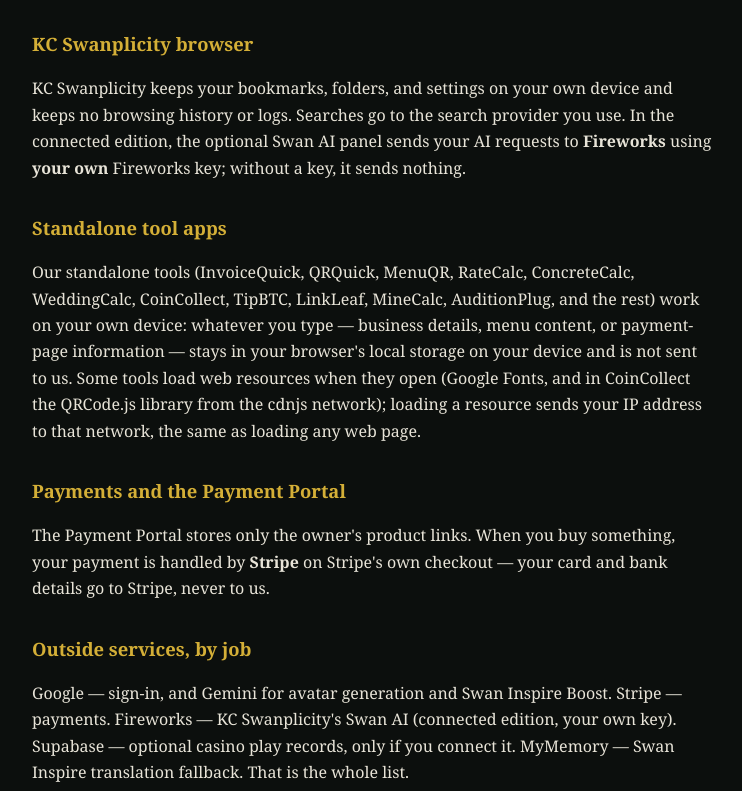
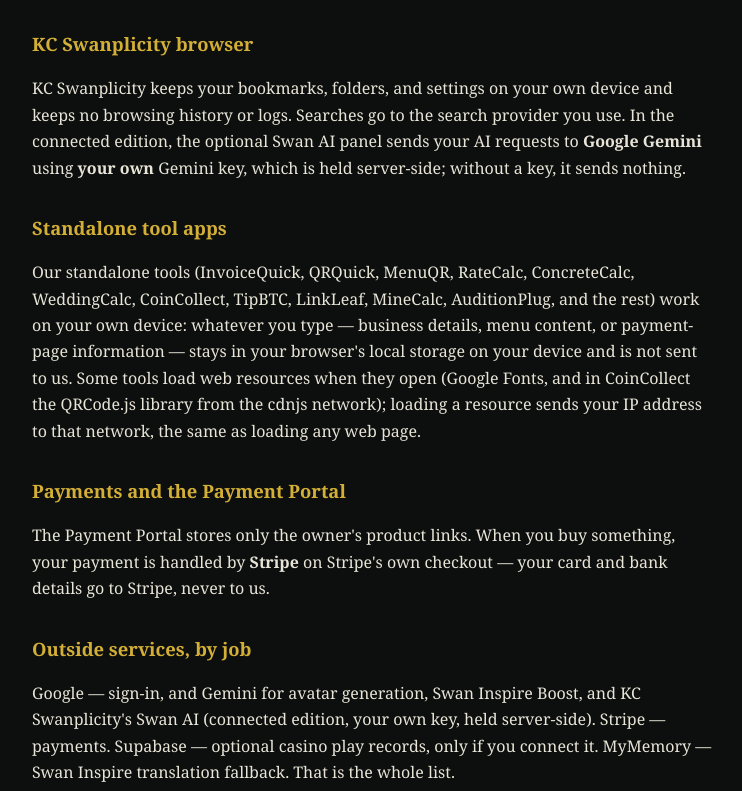
Before and after one commit to Swanplicity/Swanplicity.github.io, a plain HTML site: page privacy.html in a window 1280 px wide. Shown: the part 1489-2280 px from the top of the page, without its empty margins (268-1010 px from the left). Drawn offline with Linux system fonts and the light colour scheme.

Commit message:
Privacy policy: KC Swanplicity Swan AI provider is Google Gemini (own key, server-side), not Fireworks

```diff
--- a/privacy.html
+++ b/privacy.html
@@ -39,7 +39,7 @@
 <p>When you send a licensing inquiry from the catalog, you send us your name, company, business email, market, platform, and the order details you write. That inquiry arrives by email and is used only to answer you about licensing the games.</p>
 
 <h2>KC Swanplicity browser</h2>
-<p>KC Swanplicity keeps your bookmarks, folders, and settings on your own device and keeps no browsing history or logs. Searches go to the search provider you use. In the connected edition, the optional Swan AI panel sends your AI requests to <b>Fireworks</b> using <b>your own</b> Fireworks key; without a key, it sends nothing.</p>
+<p>KC Swanplicity keeps your bookmarks, folders, and settings on your own device and keeps no browsing history or logs. Searches go to the search provider you use. In the connected edition, the optional Swan AI panel sends your AI requests to <b>Google Gemini</b> using <b>your own</b> Gemini key, which is held server-side; without a key, it sends nothing.</p>
 
 <h2>Standalone tool apps</h2>
 <p>Our standalone tools (InvoiceQuick, QRQuick, MenuQR, RateCalc, ConcreteCalc, WeddingCalc, CoinCollect, TipBTC, LinkLeaf, MineCalc, AuditionPlug, and the rest) work on your own device: whatever you type — business details, menu content, or payment-page information — stays in your browser's local storage on your device and is not sent to us. Some tools load web resources when they open (Google Fonts, and in CoinCollect the QRCode.js library from the cdnjs network); loading a resource sends your IP address to that network, the same as loading any web page.</p>
@@ -48,7 +48,7 @@
 <p>The Payment Portal stores only the owner's product links. When you buy something, your payment is handled by <b>Stripe</b> on Stripe's own checkout — your card and bank details go to Stripe, never to us.</p>
 
 <h2>Outside services, by job</h2>
-<p>Google — sign-in, and Gemini for avatar generation and Swan Inspire Boost. Stripe — payments. Fireworks — KC Swanplicity's Swan AI (connected edition, your own key). Supabase — optional casino play records, only if you connect it. MyMemory — Swan Inspire translation fallback. That is the whole list.</p>
+<p>Google — sign-in, and Gemini for avatar generation, Swan Inspire Boost, and KC Swanplicity's Swan AI (connected edition, your own key, held server-side). Stripe — payments. Supabase — optional casino play records, only if you connect it. MyMemory — Swan Inspire translation fallback. That is the whole list.</p>
 
 <h2>What we never do</h2>
 <p>We do not sell your personal information. We do not give it to advertisers. We do not ask for, store, or have access to your bank login, or your Bitcoin seed phrase or private keys — those stay yours, in your hands only. If the law ever required us to hand something over, that would be the only exception to this policy.</p>
```
